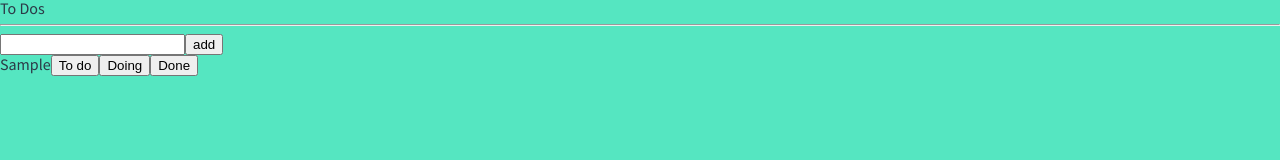
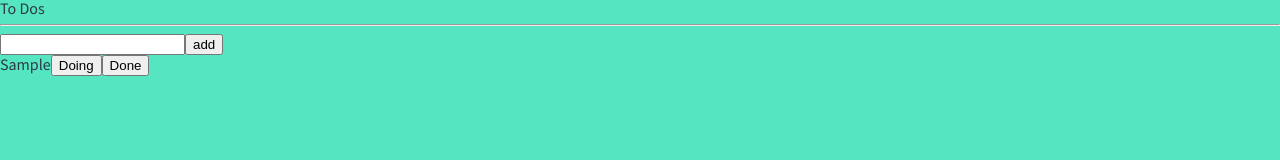
Before and after one commit to tea-hkim/react_master_class, a React (Create React App) app: page / in a window 1280 px wide. Both pictures are taken after typing "Sample" into the empty fields and a click on the button "add". Shown: the top 160 px of the page. Built offline with nearby package versions, Linux system fonts and the light colour scheme.

Commit message:
feat Add category button use onClick function

```diff
--- a/src/components/Todo.tsx
+++ b/src/components/Todo.tsx
@@ -1,13 +1,22 @@
 import React from "react";
 import { IToDo } from "../atoms";
 
-function Todo({ text }: IToDo) {
+function Todo({ text, category }: IToDo) {
+  const handleClick = (newCategory: IToDo["category"]) => {
+    console.log(newCategory);
+  };
   return (
     <li>
       <span>{text}</span>
-      <button>To do</button>
-      <button>Doing</button>
-      <button>Done</button>
+      {category !== "ToDo" && (
+        <button onClick={() => handleClick("ToDo")}>To do</button>
+      )}
+      {category !== "Doing" && (
+        <button onClick={() => handleClick("Doing")}>Doing</button>
+      )}
+      {category !== "Done" && (
+        <button onClick={() => handleClick("Done")}>Done</button>
+      )}
     </li>
   );
 }
```
